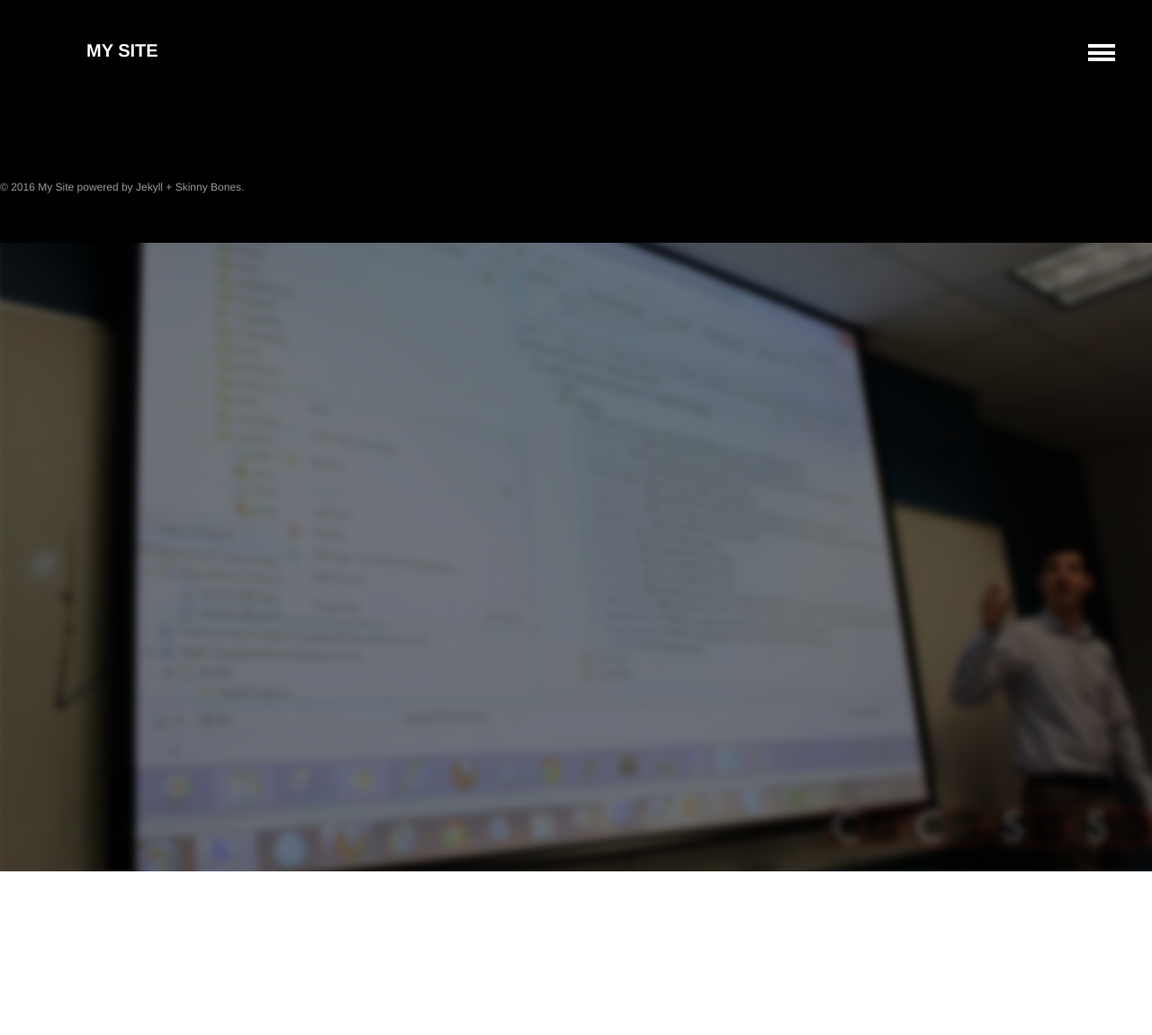
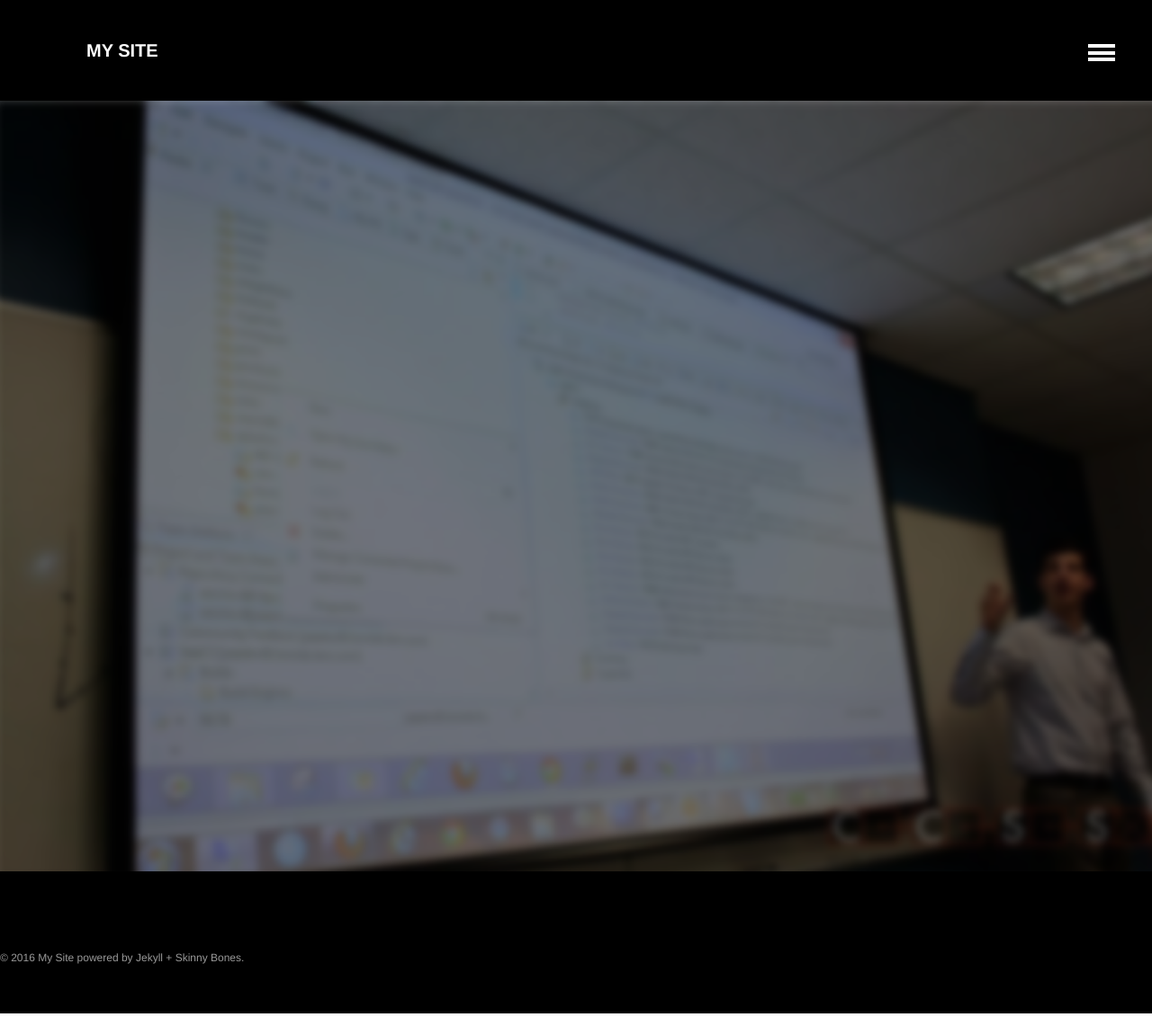
Before and after one commit to brittnylapierre/ccss_web, a Jekyll site: the page built from index.md, in a window 1280 px wide. Shown: the whole page at 90% size. Built offline with Jekyll 4.4.1, drawn with Linux system fonts in a browser that asks for light colours; before the commit the page ends 969 px from its top, so only the background shows below that.

Commit message:
Updated _layout.scss

```diff
--- a/_sass/_layout.scss
+++ b/_sass/_layout.scss
@@ -277,7 +277,6 @@
 }
 // make image flush with edges on small screens
 .page-image {
-	position: absolute;
 	/*margin-left: -1 * $gutter;
 	margin-right: -1 * $gutter;*/
     width: 100%;
@@ -303,7 +302,6 @@
     margin: 0;
     padding: 0;
     z-index: -1;
-    display:block;
 }
 
 /*
@@ -357,7 +355,6 @@
 			text-decoration: none;
 		}
 	}
-    display:block;
     background-color: black;
     width: 100vw;
     max-width: 100vw;
```
